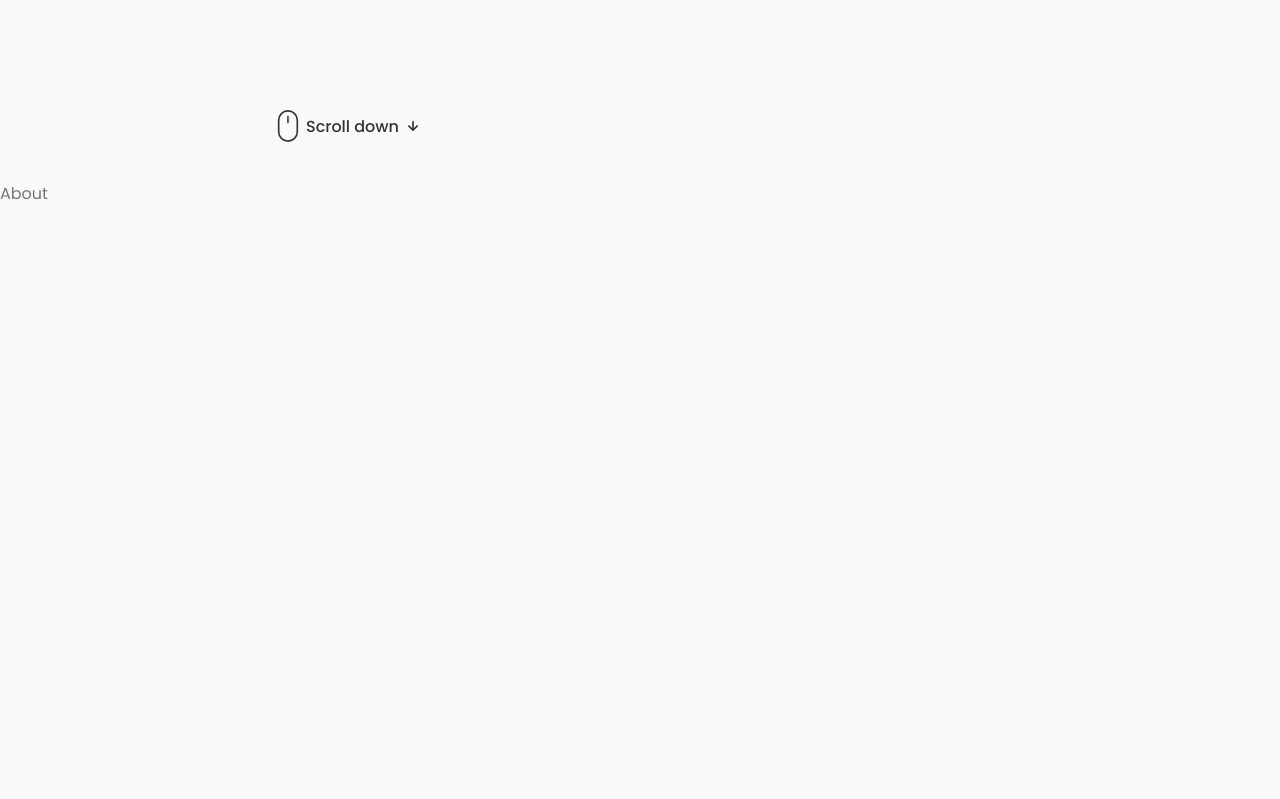
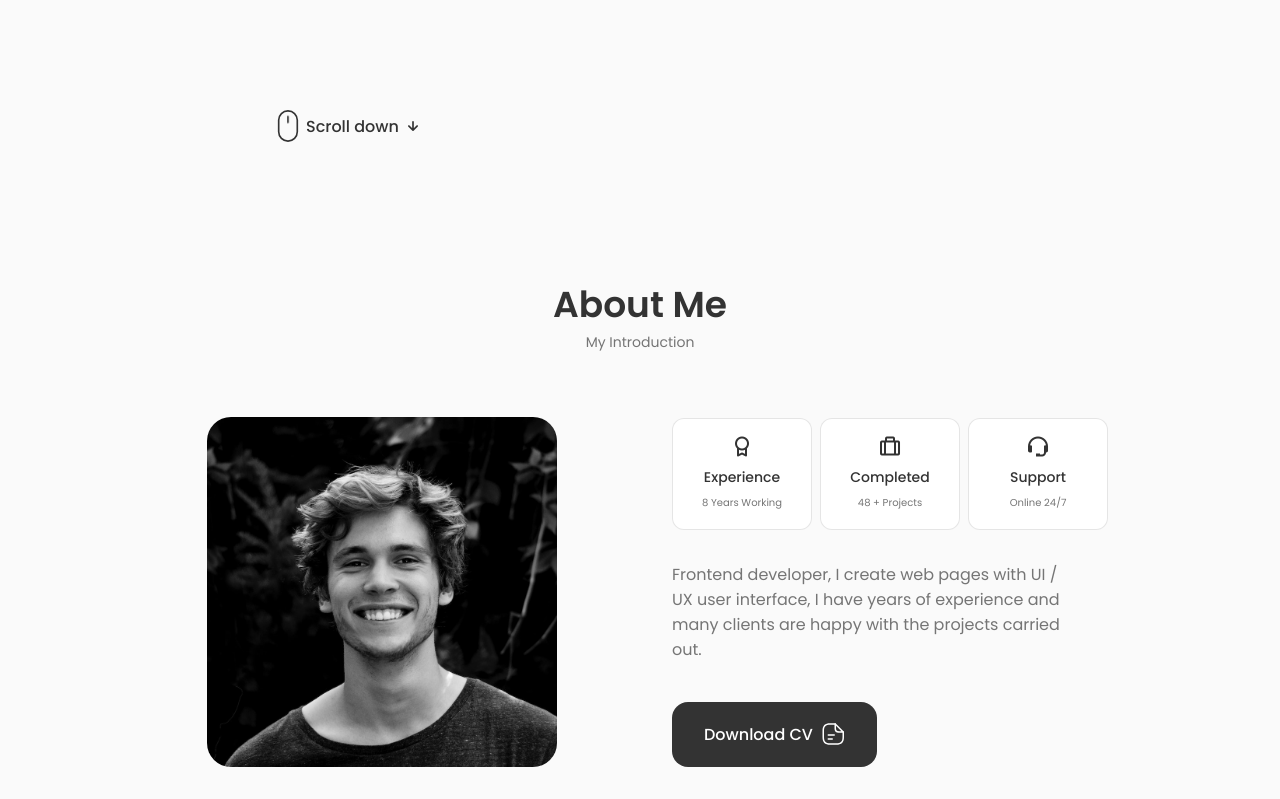
Before and after one commit to DaninduDilmina99/danie_portfolio, a React (Create React App) app: page / in a window 1280 px wide. Shown: the part 476-1275 px from the top of the page. Before the commit the page ends 800 px from the top, so only its background shows below. Built offline with nearby package versions, Linux system fonts and the light colour scheme.

Commit message:
about done

```diff
--- a/src/components/about/About.jsx
+++ b/src/components/about/About.jsx
@@ -1,8 +1,52 @@
-import React from 'react'
+import React from 'react';
+import './about.css';
+import AboutImg from '../../assets/about.jpg';
+import CV from '../../assets/John-Cv.pdf';
+import Info from './Info';
 
-function About() {
+const About = () => {
   return (
-    <div>About</div>
+    <section className="about section" id="about">
+        <h2 className="section__title">About Me</h2>
+        <span className="section__subtitle">My Introduction</span>
+
+        <div className="about__container container grid">
+            <img src={AboutImg} alt="" className="about__img" />
+            <div className="about__data">
+                <Info />
+                <p className="about__description">Frontend developer, I create web pages with UI / UX user interface, I have years of experience and many clients are happy with the projects carried out.</p>
+
+                <a download="" href={CV} className="button button--flex">Download CV
+                <svg
+                class="button__icon"
+                xmlns="http://www.w3.org/2000/svg"
+                width="24"
+                height="24"
+                viewBox="0 0 24 24"
+                fill="none"
+              >
+                <path
+                  d="M15.25 22.7502H9.25C3.82 22.7502 1.5 20.4302 1.5 15.0002V9.00024C1.5 3.57024 3.82 1.25024 9.25 1.25024H14.25C14.66 1.25024 15 1.59024 15 2.00024C15 2.41024 14.66 2.75024 14.25 2.75024H9.25C4.64 2.75024 3 4.39024 3 9.00024V15.0002C3 19.6102 4.64 21.2502 9.25 21.2502H15.25C19.86 21.2502 21.5 19.6102 21.5 15.0002V10.0002C21.5 9.59024 21.84 9.25024 22.25 9.25024C22.66 9.25024 23 9.59024 23 10.0002V15.0002C23 20.4302 20.68 22.7502 15.25 22.7502Z"
+                  fill="Var(--container-color)"
+                ></path>
+                <path
+                  d="M22.25 10.7502H18.25C14.83 10.7502 13.5 9.42023 13.5 6.00023V2.00023C13.5 1.70023 13.68 1.42023 13.96 1.31023C14.24 1.19023 14.56 1.26023 14.78 1.47023L22.78 9.47023C22.99 9.68023 23.06 10.0102 22.94 10.2902C22.82 10.5702 22.55 10.7502 22.25 10.7502ZM15 3.81023V6.00023C15 8.58023 15.67 9.25023 18.25 9.25023H20.44L15 3.81023Z"
+                  fill="Var(--container-color)"
+                ></path>
+                <path
+                  d="M13.25 13.7502H7.25C6.84 13.7502 6.5 13.4102 6.5 13.0002C6.5 12.5902 6.84 12.2502 7.25 12.2502H13.25C13.66 12.2502 14 12.5902 14 13.0002C14 13.4102 13.66 13.7502 13.25 13.7502Z"
+                  fill="Var(--container-color)"
+                ></path>
+                <path
+                  d="M11.25 17.7502H7.25C6.84 17.7502 6.5 17.4102 6.5 17.0002C6.5 16.5902 6.84 16.2502 7.25 16.2502H11.25C11.66 16.2502 12 16.5902 12 17.0002C12 17.4102 11.66 17.7502 11.25 17.7502Z"
+                  fill="var(--container-color)"
+                ></path>
+              </svg>
+                </a>
+
+            </div>
+        </div>
+    </section>
   )
 }
 
--- /dev/null
+++ b/src/components/about/Info.jsx
@@ -0,0 +1,29 @@
+import React from 'react';
+
+export const Info = () => {
+  return (
+    <div className="about__info grid">
+        <div className="about__box">
+        <i class='bx bx-award about__icon'></i>
+            <h3 className="about__title">Experience</h3>
+            <span className="about__subtitle">8 Years Working</span>
+        </div>
+
+        <div className="about__box">
+        <i class='bx bx-briefcase-alt about__icon' ></i>
+            <h3 className="about__title">Completed</h3>
+            <span className="about__subtitle">48 + Projects</span>
+        </div>
+
+        <div className="about__box">
+        <i class='bx bx-support about__icon'></i>
+            <h3 className="about__title">Support</h3>
+            <span className="about__subtitle">Online 24/7</span>
+        </div>
+    </div>
+  )
+}
+export default Info
+
+
+// 1.05.23
--- a/src/components/about/about.css
+++ b/src/components/about/about.css
@@ -0,0 +1,93 @@
+.about__container{
+    grid-template-columns: repeat(2, 1fr);
+    align-items: center;
+    column-gap: 4rem;
+}
+.about__img{
+    width: 350px;
+    border-radius: 1.5rem;
+    justify-self: center;
+}
+
+.about__info{
+    grid-template-columns: repeat(3, 140px);
+    gap: 0.5rem;
+    margin-bottom: var(--mb-2);
+}
+
+.about__box{
+    background-color: var(--container-color);
+    border: 1px solid rgba(0, 0, 0, 0.1);
+    border-radius: 0.75rem;
+    text-align: center;
+    padding: 1rem 1.25rem;
+}
+
+.about__icon{
+    font-size: 1.5rem;
+    color: var(--title-color);
+    margin-bottom: var(--mb-0-5);
+}
+
+.about__title{
+    font-size: var(--small-font-size);
+    font-weight: var(--font-medium);
+}
+
+.about__subtitle{
+    font-size: var(--tiny-font-size);
+}
+
+.about__description{
+    padding: 0 4rem 0 0;
+    margin-bottom: var(--mb-2-5);
+}
+
+
+/*=============== BREAKPOINTS ===============*/
+/* For large devices */
+@media screen and (max-width: 992px) {
+    .about__container{
+        grid-template-columns: 1fr;
+        row-gap: 2.5rem;
+    }
+
+    .about__img{
+        width: 220px;
+    }
+
+    .about__box{
+        padding: 0.75rem 0.5rem;
+    }
+
+    .about__data{
+        text-align: center;
+    }
+
+    .about__info{
+        justify-content: center;
+    }
+
+    .about__description{
+        padding: 0 5rem;
+        margin-bottom: 2rem;
+    }
+  }
+
+/* For medium devices */
+@media screen and (max-width: 576px) {
+    .about__info{
+        grid-template-columns: repeat(3, 1fr);
+    }
+
+    .about__description{
+        padding: 0;
+    }
+  }
+
+/* For small devices */
+@media screen and (max-width: 350px) {
+    .about__info{
+        grid-template-columns: repeat(2, 1fr);
+    }
+  }
```
